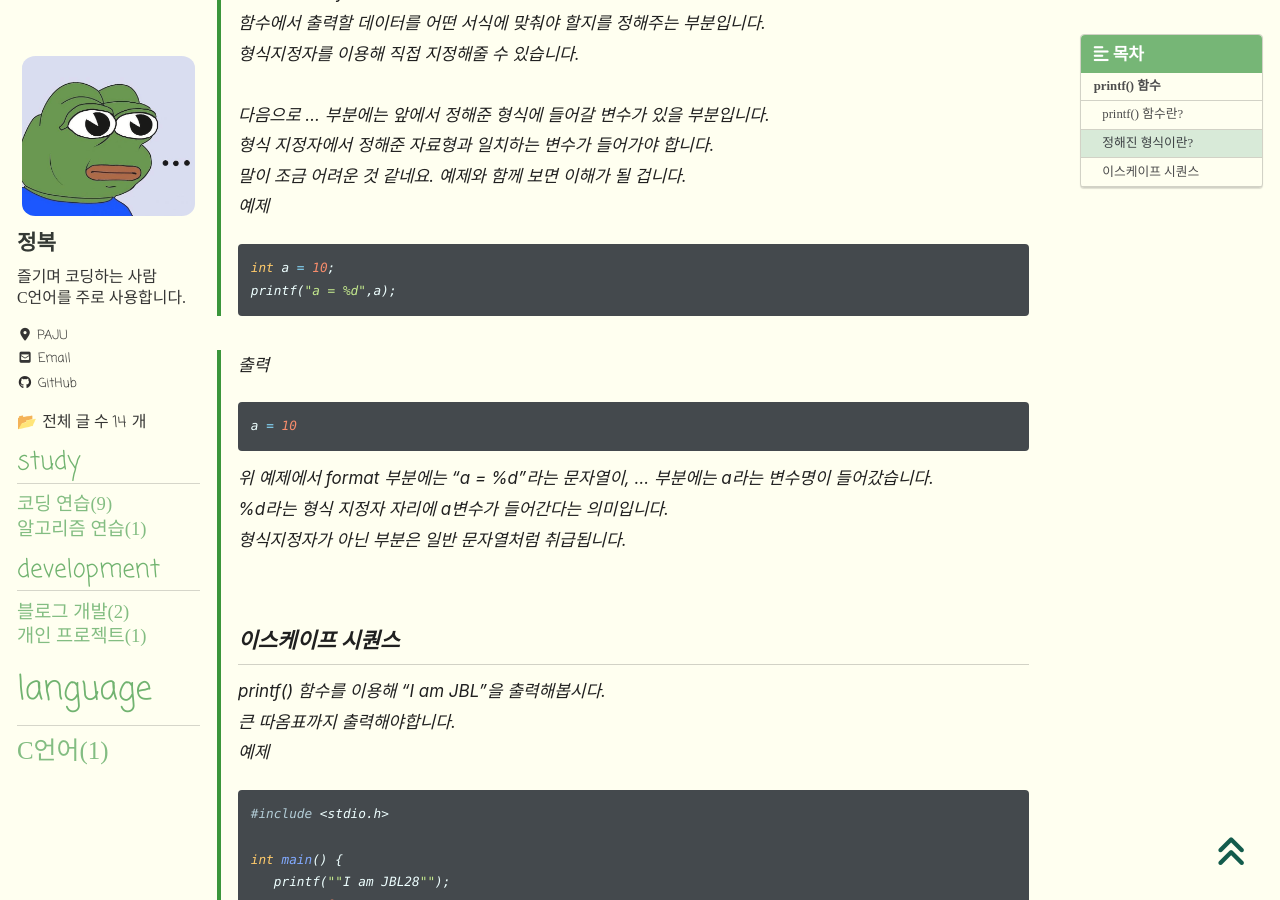
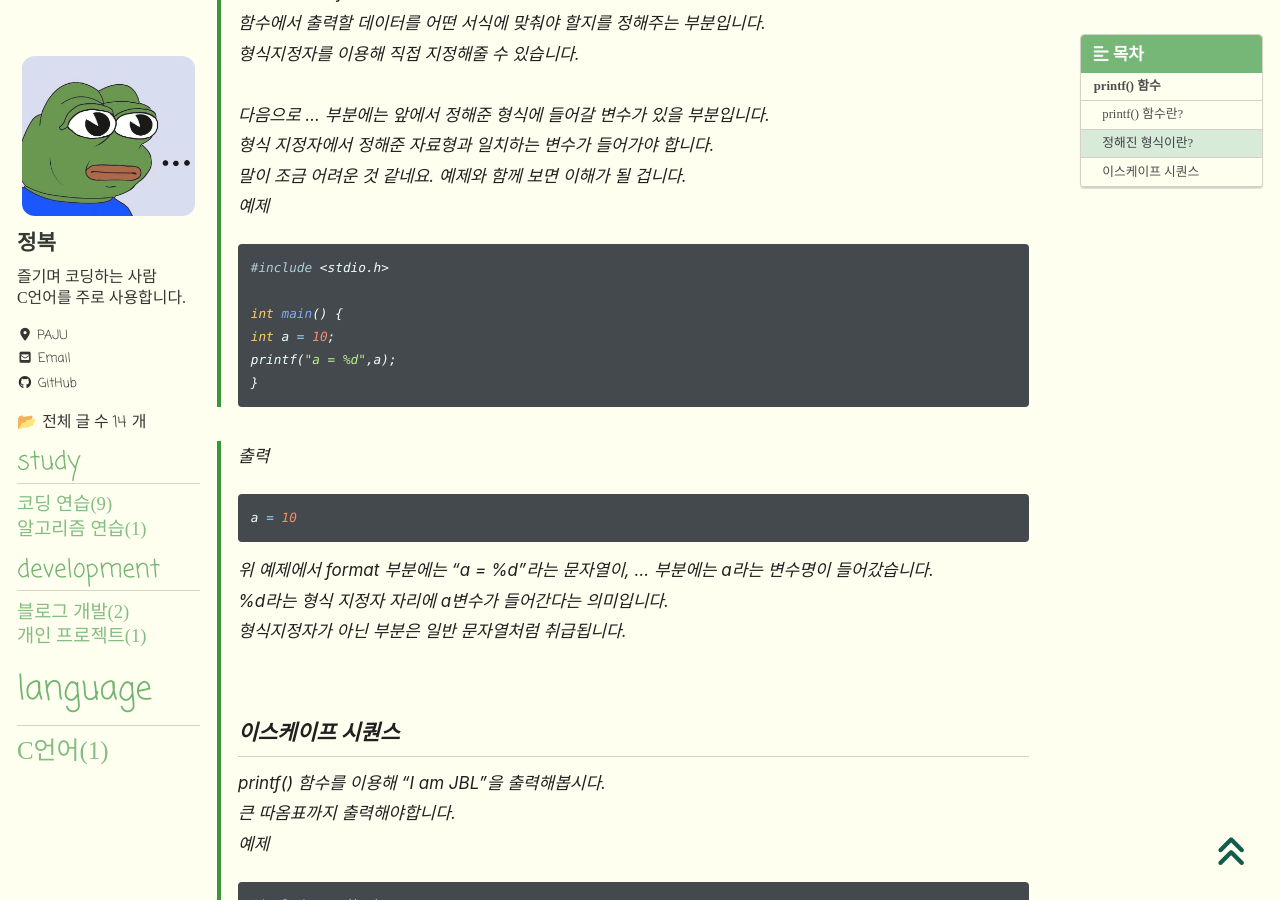
Before and after one commit to JBL28/jbl28.github.io, a Jekyll site: the page built from _posts/C/2022-12-30-printf.md, in a window 1280 px wide and 900 px high, scrolled down 891 px. Built offline with Jekyll 4.4.1, drawn with Linux system fonts in a browser that asks for light colours; cached includes are drawn as plain includes; nearby versions of some CDN libraries; some web fonts are replaced; comment, search, counter and statistics services are not loaded.

Commit message:
Update 2022-12-30-printf.md

````diff
--- a/_posts/C/2022-12-30-printf.md
+++ b/_posts/C/2022-12-30-printf.md
@@ -33,8 +33,12 @@ const char *format 부분을 먼저 볼까요?<br>
 말이 조금 어려운 것 같네요. 예제와 함께 보면 이해가 될 겁니다.<br>
 >예제
 >```cpp
->int a = 10;
->printf("a = %d",a);
+>#include <stdio.h>
+>
+>int main() {
+> int a = 10;
+> printf("a = %d",a);
+>}
 >```
 
 >출력
@@ -83,6 +87,8 @@ printf() 함수를 이용해 "I am JBL"을 출력해봅시다.
 그럼 이스케이프 시퀀스를 사용해 "I am JBL"을 다시 출력해볼까요?
 >예제
 >```cpp
+>include <stdio.h>
+>
 >int main() {
 >    printf("\"I am JBL28\"");
 >    return 0;
````
